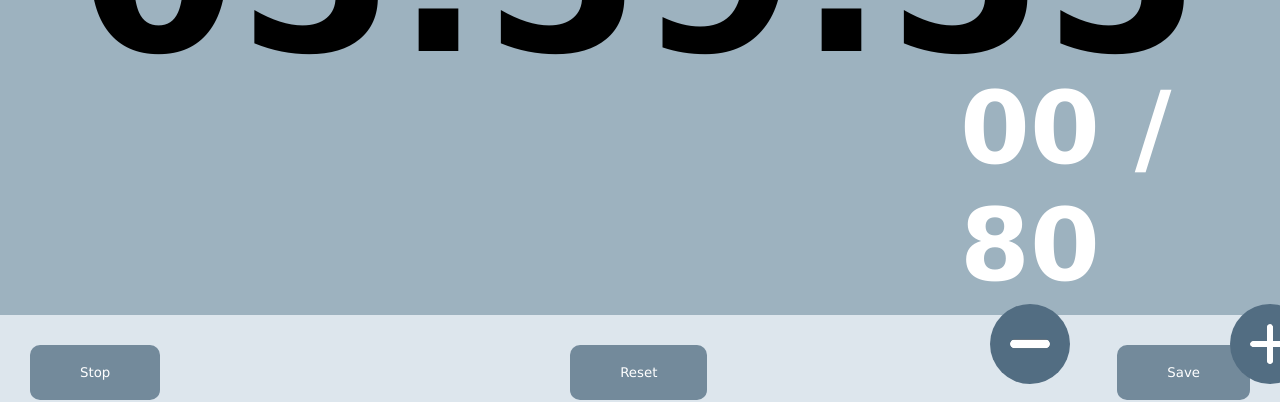
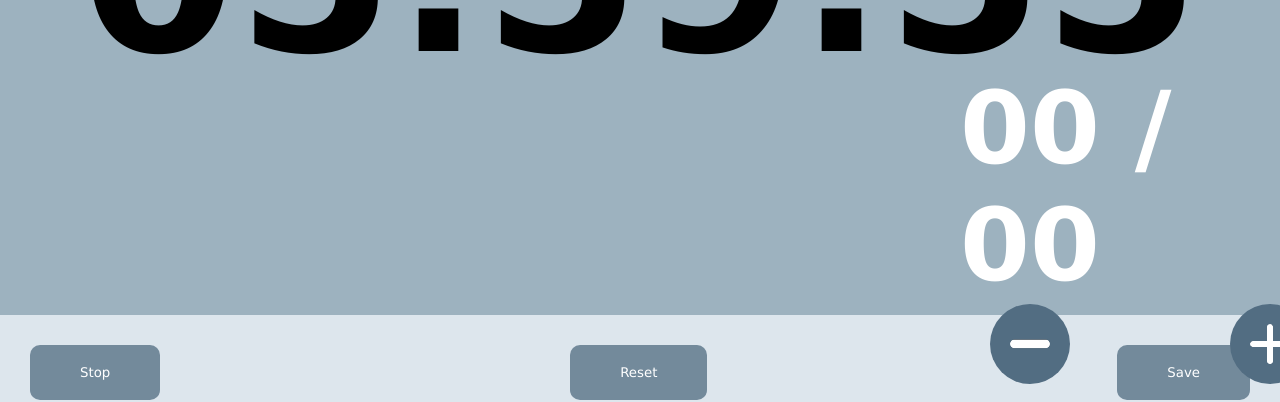
Before and after one commit to TopTsun/TimeMeasureApp, a React (Vite) app: page / in a window 1280 px wide. Shown: the part 370-772 px from the top of the page. Built offline with nearby package versions, Linux system fonts and the light colour scheme.

Commit message:
not fixed total days

```diff
--- a/src/Main/Main.jsx
+++ b/src/Main/Main.jsx
@@ -15,6 +15,9 @@ const App = () => {
   const [timer, setTimer] = useState(localStorage.getItem("time") || initTime);
   const [isRunning, setIsRunning] = useState(false);
   const [days, setDays] = useState(+localStorage.getItem("days") || 0);
+  const [totalDays, setTotalDays] = useState(
+    +localStorage.getItem("totalDays") || 0
+  );
 
   const getTimeRemaining = (endTime) => {
     const total = Date.parse(endTime) - Date.parse(new Date());
@@ -72,21 +75,29 @@ const App = () => {
     if (isRunning) {
       clearInterval(intervalRef.current);
       setIsRunning(false);
+      toast.success("Stoped!");
     } else {
       clearTimer(getDeadTime(getSecs(timer)));
       setIsRunning(true);
+      toast.success("Started!");
     }
   };
 
   const onClickSave = () => {
     localStorage.setItem("time", timer);
-    toast.success("Saved");
+    toast.success("Time saved successfully!");
   };
 
   const addDays = () => {
     setDays((prev) => {
-      const newDays = prev === 80 ? 80 : prev + 1;
+      const newDays = prev + 1;
       localStorage.setItem("days", +newDays);
+      return newDays;
+    });
+
+    setTotalDays((prev) => {
+      const newDays = prev + 1;
+      localStorage.setItem("totalDays", +newDays);
       return newDays;
     });
   };
@@ -106,7 +117,8 @@ const App = () => {
         <div className="daysCounter">
           <h6>
             {days <= 9 ? "0" : ""}
-            {days} / 80
+            {days} / {totalDays <= 9 ? "0" : ""}
+            {totalDays}
           </h6>
           <div className="imgs">
             <img src="./minus.png" alt="minus" onClick={removeDays} />
```
